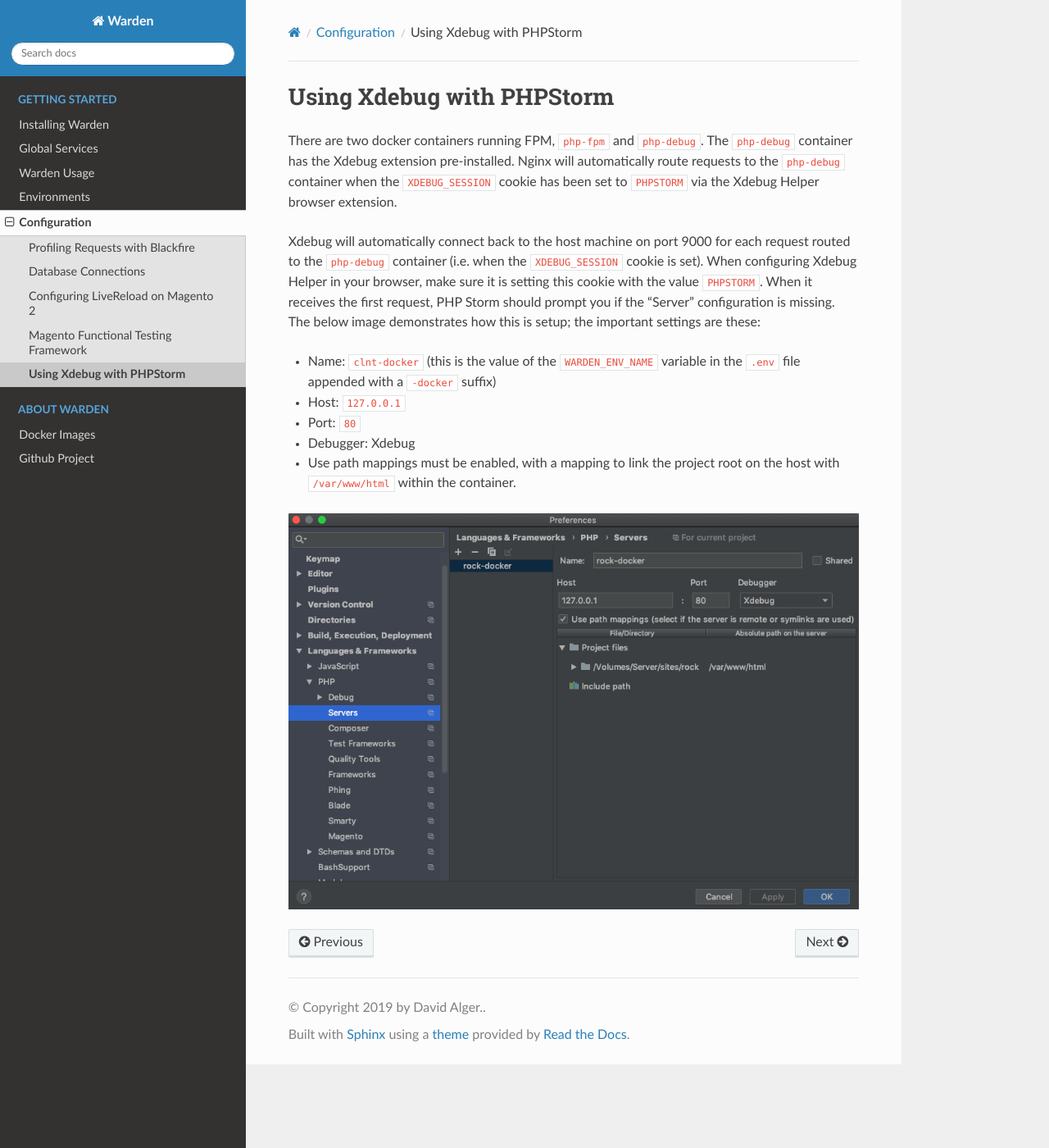
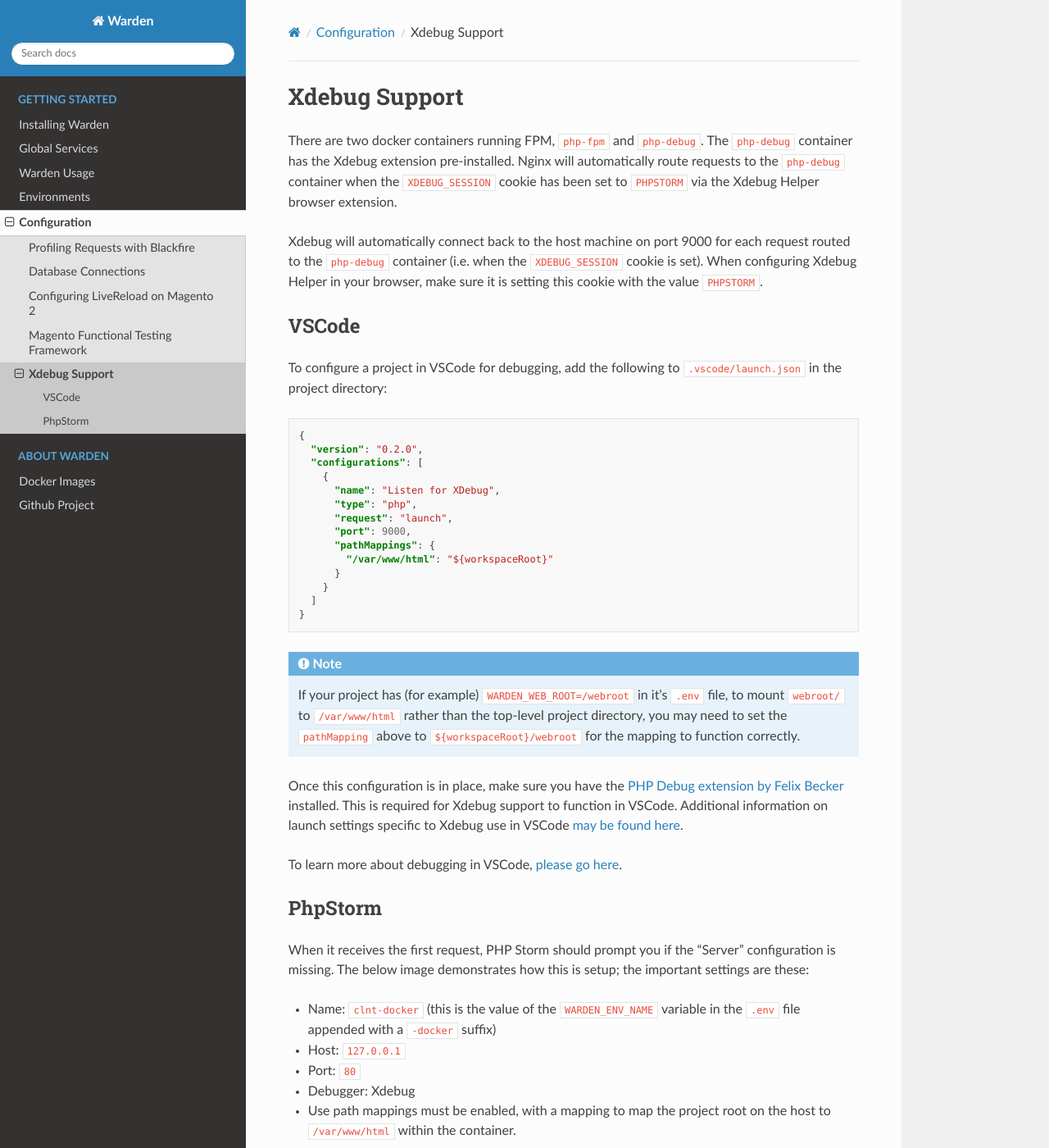
Before and after one commit to wardenenv/warden, a Sphinx documentation site: the page built from docs/configuration/xdebug.md, in a window 1280 px wide and 1400 px high. Shown: the whole window at 82% size. Built offline with Sphinx 7.4.7 and the Read the Docs theme 2.0.0, drawn with Linux system fonts in a browser that asks for light colours.

Commit message:
Added docs on configuring debugging in VSCode

````diff
--- a/docs/configuration/xdebug.md
+++ b/docs/configuration/xdebug.md
@@ -1,13 +1,46 @@
-## Using Xdebug with PHPStorm
+## Xdebug Support
 
 There are two docker containers running FPM, `php-fpm` and `php-debug`. The `php-debug` container has the Xdebug extension pre-installed. Nginx will automatically route requests to the `php-debug` container when the `XDEBUG_SESSION` cookie has been set to `PHPSTORM` via the Xdebug Helper browser extension.
 
-Xdebug will automatically connect back to the host machine on port 9000 for each request routed to the `php-debug` container (i.e. when the `XDEBUG_SESSION` cookie is set). When configuring Xdebug Helper in your browser, make sure it is setting this cookie with the value `PHPSTORM`. When it receives the first request, PHP Storm should prompt you if the "Server" configuration is missing. The below image demonstrates how this is setup; the important settings are these:
+Xdebug will automatically connect back to the host machine on port 9000 for each request routed to the `php-debug` container (i.e. when the `XDEBUG_SESSION` cookie is set). When configuring Xdebug Helper in your browser, make sure it is setting this cookie with the value `PHPSTORM`.
+
+### VSCode
+
+To configure a project in VSCode for debugging, add the following to `.vscode/launch.json` in the project directory:
+
+```json
+{
+  "version": "0.2.0",
+  "configurations": [
+    {
+      "name": "Listen for XDebug",
+      "type": "php",
+      "request": "launch",
+      "port": 9000,
+      "pathMappings": {
+        "/var/www/html": "${workspaceRoot}"
+      }
+    }
+  ]
+}
+```
+
+``` note::
+    If your project has (for example) ``WARDEN_WEB_ROOT=/webroot`` in it's ``.env`` file, to mount ``webroot/`` to ``/var/www/html`` rather than the top-level project directory, you may need to set the ``pathMapping`` above to ``${workspaceRoot}/webroot`` for the mapping to function correctly.
+```
+
+Once this configuration is in place, make sure you have the [PHP Debug extension by Felix Becker](https://marketplace.visualstudio.com/items?itemName=felixfbecker.php-debug) installed. This is required for Xdebug support to function in VSCode. Additional information on launch settings specific to Xdebug use in VSCode [may be found here](https://github.com/felixfbecker/vscode-php-debug#vs-code-configuration).
+
+To learn more about debugging in VSCode, [please go here](https://code.visualstudio.com/docs/editor/debugging).
+
+### PhpStorm
+
+When it receives the first request, PHP Storm should prompt you if the "Server" configuration is missing. The below image demonstrates how this is setup; the important settings are these:
 
 * Name: `clnt-docker` (this is the value of the `WARDEN_ENV_NAME` variable in the `.env` file appended with a `-docker` suffix)
 * Host: `127.0.0.1`
 * Port: `80`
 * Debugger: Xdebug
-* Use path mappings must be enabled, with a mapping to link the project root on the host with `/var/www/html` within the container.
+* Use path mappings must be enabled, with a mapping to map the project root on the host to `/var/www/html` within the container.
 
 ![clnt-docker-xdebug-config](screenshots/xdebug-phpstorm.png)
````
